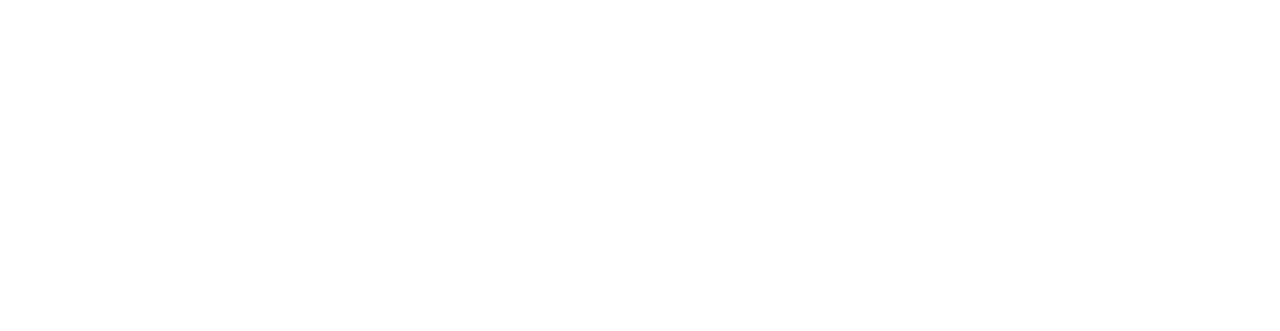
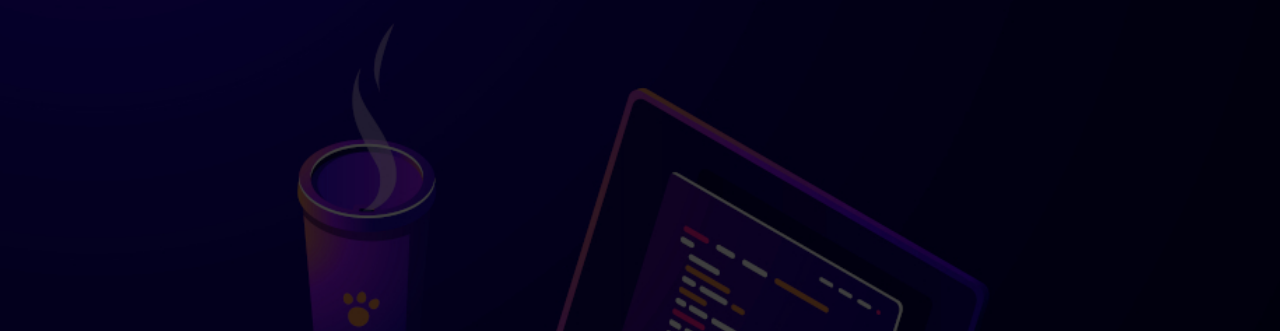
Before and after one commit to ybyray/portfolio, a plain HTML site: page index.html in a window 1280 px wide. Shown: the top 331 px of the page. Drawn offline with Linux system fonts and the light colour scheme; the site is published under a folder, as on GitHub Pages, so addresses that start at the root find nothing.

Commit message:
Update style.css

```diff
--- a/css/style.css
+++ b/css/style.css
@@ -4,7 +4,7 @@ body {
 }
 
 .header {
-  background: url(/img/headerbg.jpg) no-repeat center / cover;
+  background: url('../img/headerbg.jpg') no-repeat center / cover;
   height: 100vh;
   color: #ffffff;
   display: flex;
```
